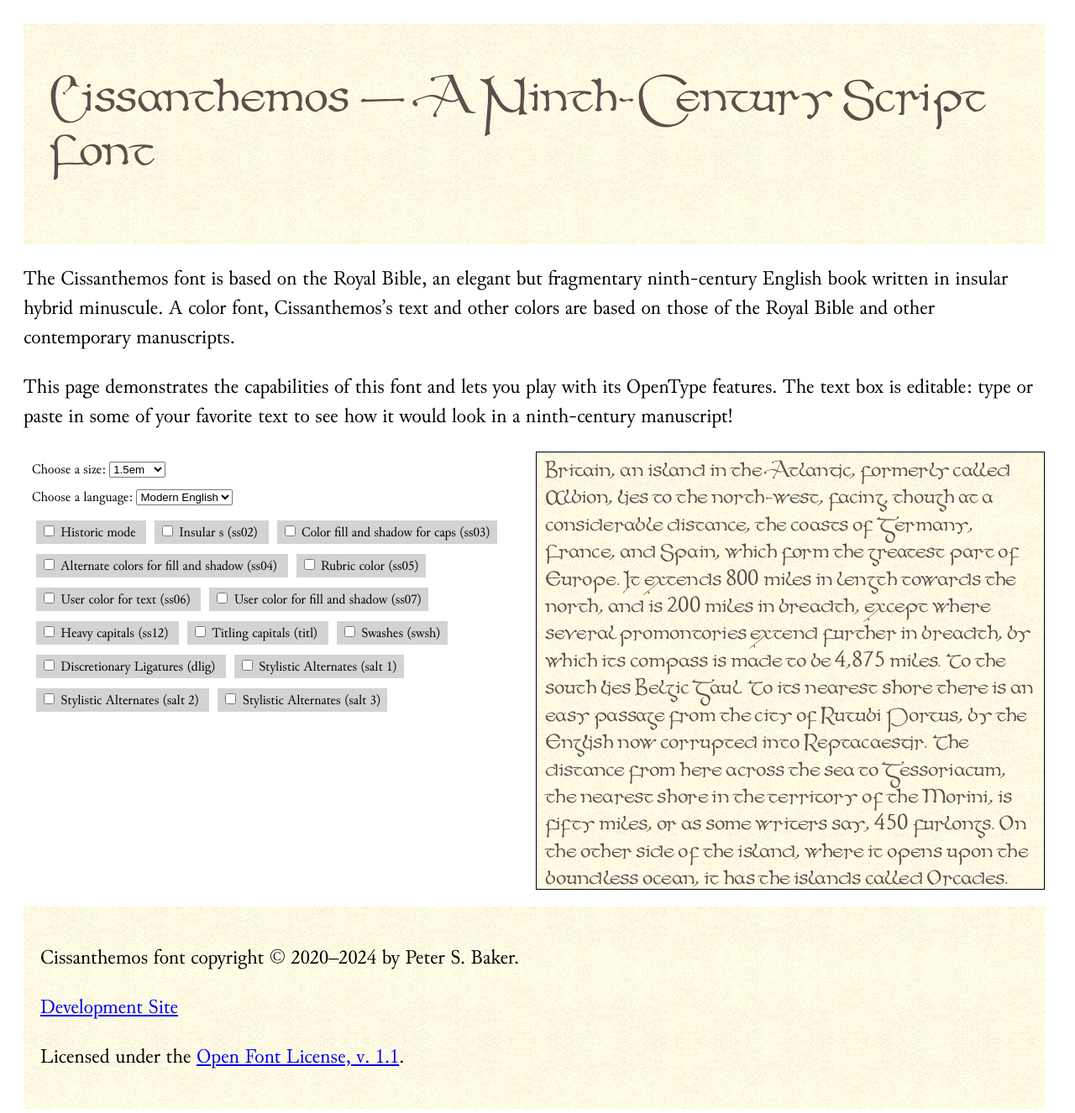
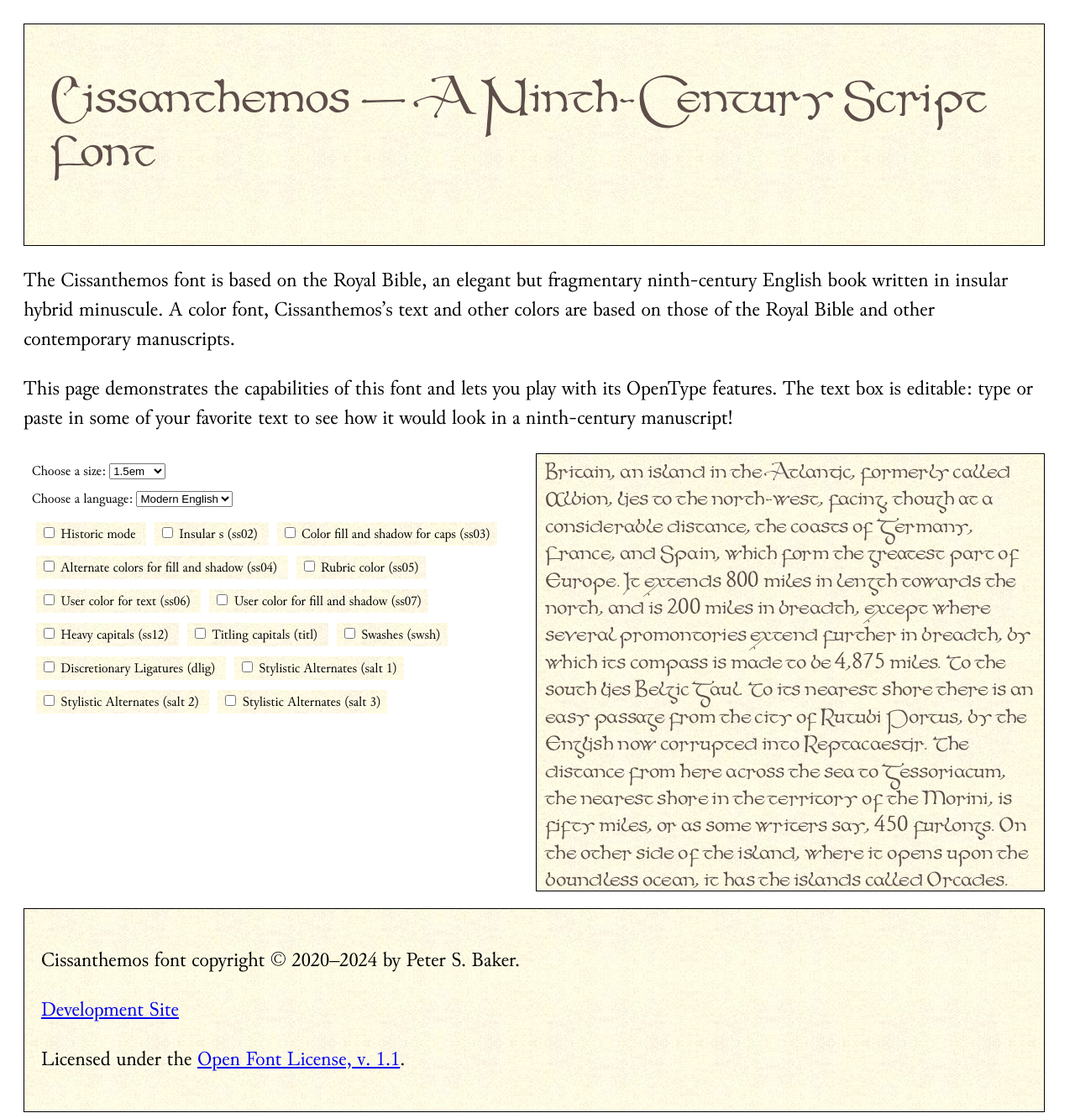
Before and after one commit to psb1558/Cissanthemos-font, a plain HTML site: page index.html in a window 1280 px wide. Shown: the whole page at 84% size. Drawn offline with Linux system fonts and the light colour scheme.

Commit message:
Update cissan.css

```diff
--- a/webfiles/cissan.css
+++ b/webfiles/cissan.css
@@ -29,6 +29,7 @@
       background-image: url("parch-light.jpg");
       background-color: lightgray;
       padding: 30px;
+      border: 1px solid black;
   }
 
   .bottombox {
@@ -36,6 +37,7 @@
     padding: 20px;
     background-image: url("parch-light.jpg");
     background-color: lightgray;
+    border: 1px solid black;
   }
 
   .controlbox {
@@ -73,6 +75,7 @@
     padding: 6px 8px 6px 5px;
     margin: 5px;
     font-family: JuniusX;
+    background-image: url("parch-light.jpg");
 }
 
   .check {
@@ -82,6 +85,7 @@
       padding: 6px 8px 6px 5px;
       margin: 5px;
       font-family: JuniusX;
+      background-image: url("parch-light.jpg");
   }
 
   .hid {
```
